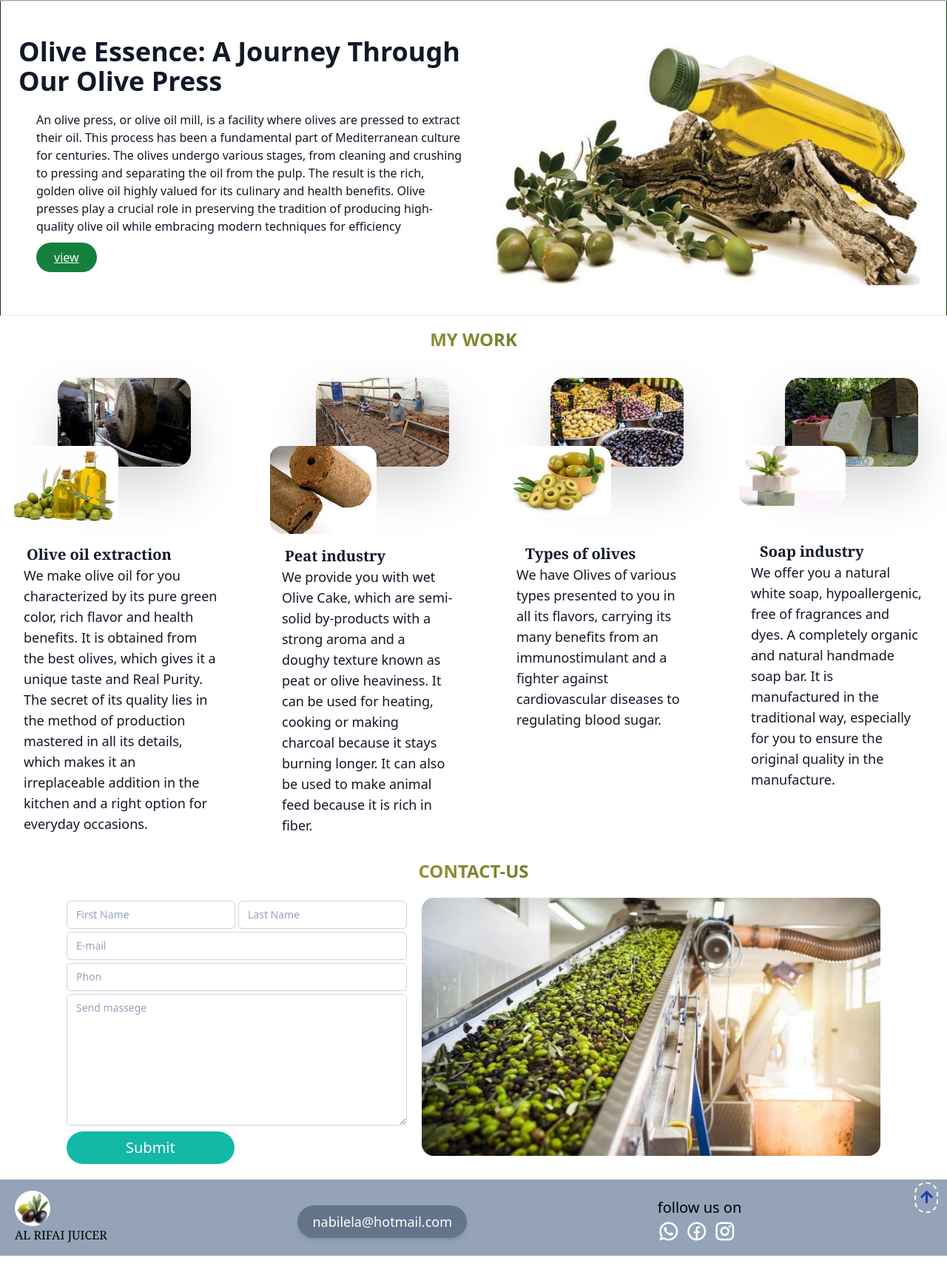
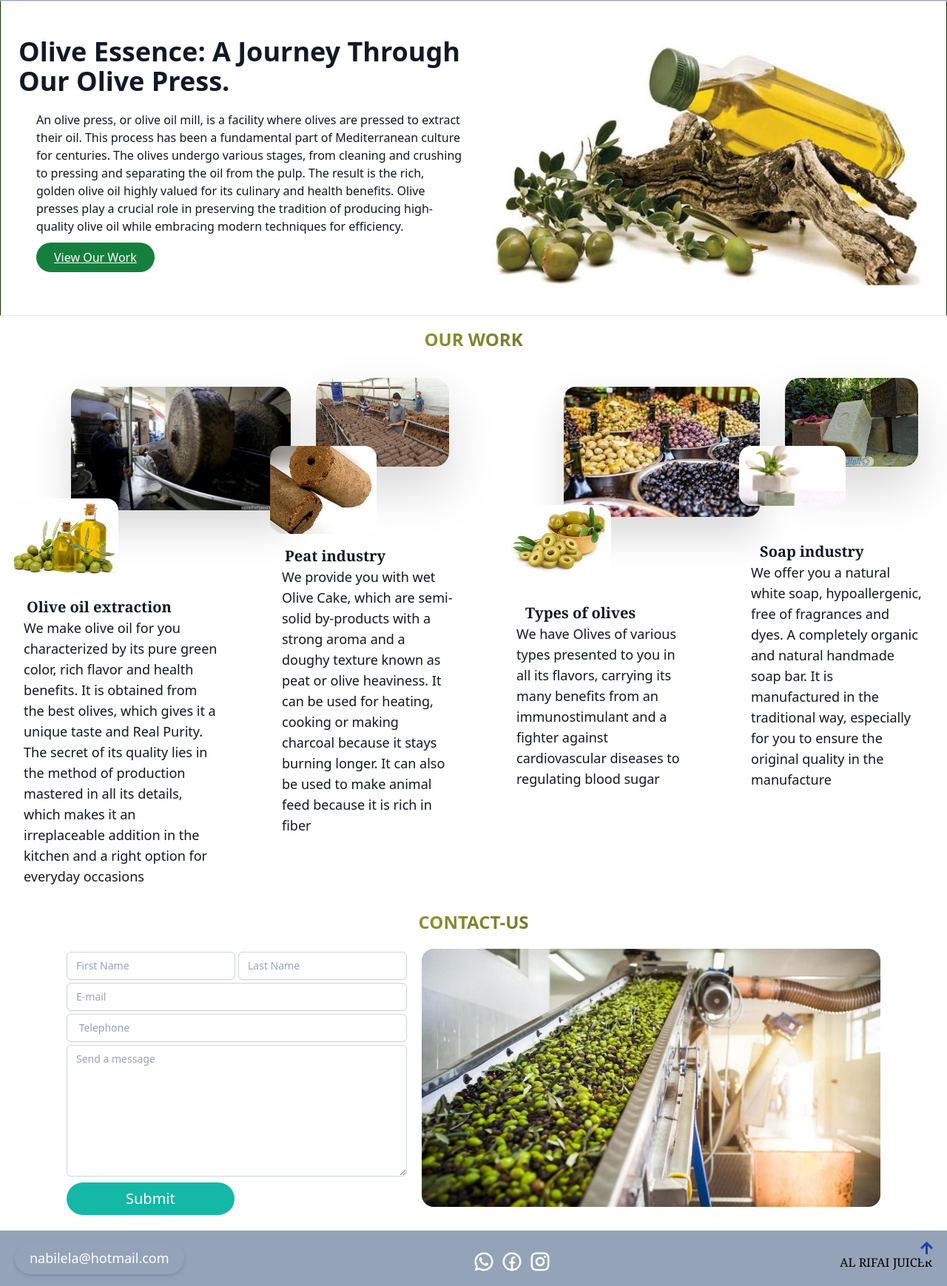
Before and after one commit to Nivinrifai/AL-Rifai-juicer, a website: page index.html in a window 1280 px wide. Shown: the part 103-1842 px from the top of the page at 74% size. Before the commit the page ends 1801 px from the top, so only its background shows below. Drawn offline with nearby package versions, Linux system fonts and the light colour scheme.

Commit message:
Update index.html

```diff
--- a/index.html
+++ b/index.html
@@ -50,9 +50,9 @@
       <div class="md:hidden ">
         <div id="mobile-menu" class="absolute flex hidden flex-col bg-gray-50  py-4 right-8  items-center space-y-4  font-bold drop-shadow-lg border-gray-500 shadow-2xl rounded-2xl ">
 
-          <a href="#About" class="text-slate-900 hover:text-green-900 font-bold mx-6 ">About</a>
-          <a href="#view my work" class="text-slate-900 hover:text-green-900">work</a>
-          <a href="#contact-us" class="text-slate-900 hover:text-green-900 font-bold">contact-us</a>
+          <a href="#About" class="text-blue-700 hover:text-green-900 font-bold mx-6 ">About</a>
+          <a href="#view my work" class="text-blue-700 hover:text-green-900">work</a>
+          <a href="#contact-us" class="text-blue-700 hover:text-green-900 font-bold">contact-us</a>
 
           </a>
         </div>
@@ -69,10 +69,10 @@
 
 
         <div class=" md:w-1/2 flex flex-col space-x-6  space-y-5 justify-center py-6 text-center md:text-left">
-          <h1 class="font-bold text-2xl md:text-4xl">Olive Essence: A Journey Through Our Olive Press</h1>
-          <p  >An olive press, or olive oil mill, is a facility where olives are pressed to extract their oil. This process has been a fundamental part of Mediterranean culture for centuries. The olives undergo various stages, from cleaning and crushing to pressing and separating the oil from the pulp. The result is the rich, golden olive oil highly valued for its culinary and health benefits. Olive presses play a crucial role in preserving the tradition of producing high-quality olive oil while embracing modern techniques for efficiency</p>
+          <h1 class="font-bold text-2xl md:text-4xl">Olive Essence: A Journey Through Our Olive Press.</h1>
+          <p  >An olive press, or olive oil mill, is a facility where olives are pressed to extract their oil. This process has been a fundamental part of Mediterranean culture for centuries. The olives undergo various stages, from cleaning and crushing to pressing and separating the oil from the pulp. The result is the rich, golden olive oil highly valued for its culinary and health benefits. Olive presses play a crucial role in preserving the tradition of producing high-quality olive oil while embracing modern techniques for efficiency.</p>
          <a href="#view my work" class="bg-green-700 hover:bg-lime-500 rounded-full  text-white  self-center
-         md:self-start my-4  px-6 py-2 cursor-progress underline animate-bounce">view</a>
+         md:self-start my-4  px-6 py-2 cursor-progress underline animate-bounce">View Our Work</a>
 
         </div>
         <div class="md:w-1/2 ">
@@ -89,21 +89,21 @@
   <section id="view my work">
     <div class=" container mx-auto text-center my-15 px-4 ">
       <h1 class="uppercase py-4 font-bold text-2xl
-      bg-gradient-to-r from-yellow-300  to-green-950 text-transparent bg-clip-text  ">my work</h1>
+      bg-gradient-to-r from-yellow-300  to-green-950 text-transparent bg-clip-text  ">our work</h1>
 
     <div class="mt-10 grid grid-cols-1 md:grid-cols-2 lg:grid-cols-4 gap-5 space-x-0 md:space-x-8 space-y-8 md:space-y-0  justify-items-center">
 
       <div class="flex flex-col">
 
         <div class="items-center justify-center  ">
-      <img class="  rounded-2xl  translate-x-20 -translate-y-2  drop-shadow-2xl h-24 w-36 hover:w-44 hover:h-32  transition scale-125 duration-150 ease-in-out " src="dist/image/huile1.jpg" alt="" >
+      <img class="  rounded-2xl  translate-x-20 -translate-y-2  drop-shadow-2xl w-44 h-32  " src="dist/image/huile1.jpg" alt="" >
 
       <img class="  rounded-2xl  -translate-x-25 -translate-y-6 h-30 w-36  " src="dist/image/زيت.jpg" alt=""  >
 
        </div>
        <h4 class="  text-xl mx-5   font-bold font-serif  md:text-start "> Olive oil extraction</h4>
 
-        <p class="  text-lg mb-3 mx-4 md:text-start lg:text-start ">We make olive oil for you characterized by its pure green color, rich flavor and health benefits. It is obtained from the best olives, which gives it a unique taste and Real Purity. The secret of its quality lies in the method of production mastered in all its details, which makes it an irreplaceable addition in the kitchen and a right  option for everyday occasions.</p>
+        <p class="  text-lg mb-3 mx-4 md:text-start lg:text-start ">We make olive oil for you characterized by its pure green color, rich flavor and health benefits. It is obtained from the best olives, which gives it a unique taste and Real Purity. The secret of its quality lies in the method of production mastered in all its details, which makes it an irreplaceable addition in the kitchen and a right  option for everyday occasions</p>
 
       </div>
 
@@ -117,21 +117,21 @@
        </div>
        <h4 class="  text-xl mx-5   font-bold font-serif  md:text-start -mt-2 ">Peat industry </h4>
 
-        <p class="text-lg mb-3 mx-4 md:text-start lg:text-start ">We provide you with wet Olive Cake, which are semi-solid by-products with a strong aroma and a doughy texture known as peat or olive heaviness. It can be used for heating, cooking or making charcoal because it stays burning longer. It can also be used to make animal feed because it is rich in fiber.</p>
+        <p class="text-lg mb-3 mx-4 md:text-start lg:text-start ">We provide you with wet Olive Cake, which are semi-solid by-products with a strong aroma and a doughy texture known as peat or olive heaviness. It can be used for heating, cooking or making charcoal because it stays burning longer. It can also be used to make animal feed because it is rich in fiber</p>
 
       </div>
 
       <div class="flex flex-col">
 
         <div class="items-center justify-center mb-3 ">
-      <img class="  rounded-2xl  translate-x-20 -translate-y-2  drop-shadow-2xl h-24 w-36 hover:w-44 hover:h-32  transition scale-125 duration-150 ease-in-out " src="dist/image/wkhum hg.dj,.jpg" alt="" >
+      <img class="  rounded-2xl  translate-x-20 -translate-y-2  drop-shadow-2xl w-44 h-32   " src="dist/image/wkhum hg.dj,.jpg" alt="" >
 
       <img class="  rounded-2xl  -translate-x-25 -translate-y-6 h-30 w-36" src="dist/image/زيتون.jpg" alt="">
 
        </div>
        <h4 class="  text-xl mx-7  font-bold font-serif  md:text-start ">Types of olives</h4>
 
-        <p class="text-lg mb-3 mx-4 md:text-start lg:text-start  ">We have Olives of various types presented to you in all its flavors, carrying its many benefits from an immunostimulant and a fighter against cardiovascular diseases to regulating blood sugar.</p>
+        <p class="text-lg mb-3 mx-4 md:text-start lg:text-start  ">We have Olives of various types presented to you in all its flavors, carrying its many benefits from an immunostimulant and a fighter against cardiovascular diseases to regulating blood sugar</p>
 
       </div>
 
@@ -145,7 +145,7 @@
          </div>
          <h4 class="  text-xl mx-7   font-bold font-serif  md:text-start"> Soap industry</h4>
 
-          <p class="text-lg mb-3 mx-4 md:text-start lg:text-start  ">We offer you a natural white soap, hypoallergenic, free of fragrances and dyes. A completely organic and natural handmade soap bar. It is manufactured in the traditional way, especially for you to ensure the original quality in the manufacture.</p>
+          <p class="text-lg mb-3 mx-4 md:text-start lg:text-start  ">We offer you a natural white soap, hypoallergenic, free of fragrances and dyes. A completely organic and natural handmade soap bar. It is manufactured in the traditional way, especially for you to ensure the original quality in the manufacture</p>
         </div>
     </div>
   </div>
@@ -163,10 +163,10 @@
           </div>
           <div>
             <input type="email " class="mt-1 px-3 py-2 bg-white border  shadow-sm border-slate-300 placeholder-slate-400 focus:outline-none focus:border-sky-500 focus:ring-sky-500 block w-full rounded-md sm:text-sm focus:ring-1 " placeholder="E-mail" required>
-            <input type="text " class="mt-1 px-3 py-2 bg-white border  shadow-sm border-slate-300 placeholder-slate-400 focus:outline-none focus:border-sky-500 focus:ring-sky-500 block w-full rounded-md sm:text-sm focus:ring-1" placeholder="Phon"required>
+            <input type="text " class="mt-1 px-3 py-2 bg-white border  shadow-sm border-slate-300 placeholder-slate-400 focus:outline-none focus:border-sky-500 focus:ring-sky-500 block w-full rounded-md sm:text-sm focus:ring-1" placeholder=" Telephone"required>
           </div>
           <div class="">
-            <textarea class="py-2 px-3 mt-1 bg-white border  border-slate-300 placeholder-slate-400 focus:outline-none focus:border-sky-500 focus:ring-sky-500 block w-full rounded-md sm:text-sm focus:ring-1 "  id="" cols="30" rows="8"  placeholder="Send massege"></textarea>
+            <textarea class="py-2 px-3 mt-1 bg-white border  border-slate-300 placeholder-slate-400 focus:outline-none focus:border-sky-500 focus:ring-sky-500 block w-full rounded-md sm:text-sm focus:ring-1 "  id="" cols="30" rows="8"  placeholder="Send a message"></textarea>
 
           </div>
           <button  class="mt-2  bg-teal-500  hover:bg-teal-900 px-20 text-white py-2 rounded-full text-xl cursor-wait" >Submit</button>
@@ -187,17 +187,13 @@
   <footer  class="bg-slate-400">
     <div class=" relative container mx-auto flex flex-col text-white px-5 py-3 ">
       <div class="flex flex-col items-center justify-between space-y-3 md:items-center md:flex-row ">
-        <div class="">
-           <img class=" rounded-full  " src="image/logoolive.jpg" alt="logo-olive" width="48px" >
-           <h1 class="uppercase cursor-progress font-serif text-black">al rifai juicer</h1>
 
-        </div>
-        <div class="bg-slate-500 px-5 rounded-full drop-shadow-md">
+        <div class="bg-slate-400 px-5 rounded-full drop-shadow-md">
 
           <p class="text-center py-2 text-lg">nabilela@hotmail.com</p>
 
         </div>
-        <div> <h1 class="text-start text-xl text-black">follow us on</h1>
+
           <div class=" flex space-x-2">
 
             <a class="hover:animate-ping cursor-wait" href="https://wa.me/9613257833"><i class="ri-whatsapp-line text-3xl "></i></a>
@@ -205,11 +201,16 @@
             <a class="hover:animate-ping cursor-wait" href="#"><i class="ri-instagram-line text-3xl "></i></a>
 
           </div>
+          <div class="">
+
+           <h1 class="uppercase cursor-progress font-serif text-black">al rifai juicer</h1>
+
+        </div>
       </div>
 
 
       <div class="">
-        <button class="outline-dashed outline-2 outline-offset-2 absolute top-0 right-0 mx-2 my-2 mt-4 mr-4 rounded-full bg-slate-400 animate-bounce  hover:bg-teal-950"><a href="#About" class=""><i class="ri-arrow-up-line text-blue-800 text-2xl font-bold"></i></a>
+        <button class=" absolute top-0 right-0 mx-2 my-2 mt-4 mr-4 rounded-full bg-slate-400 animate-bounce  hover:bg-teal-950"><a href="#About" class=""><i class="ri-arrow-up-line text-blue-800 text-2xl font-bold"></i></a>
               </button>
       </div>
       </div>
```
